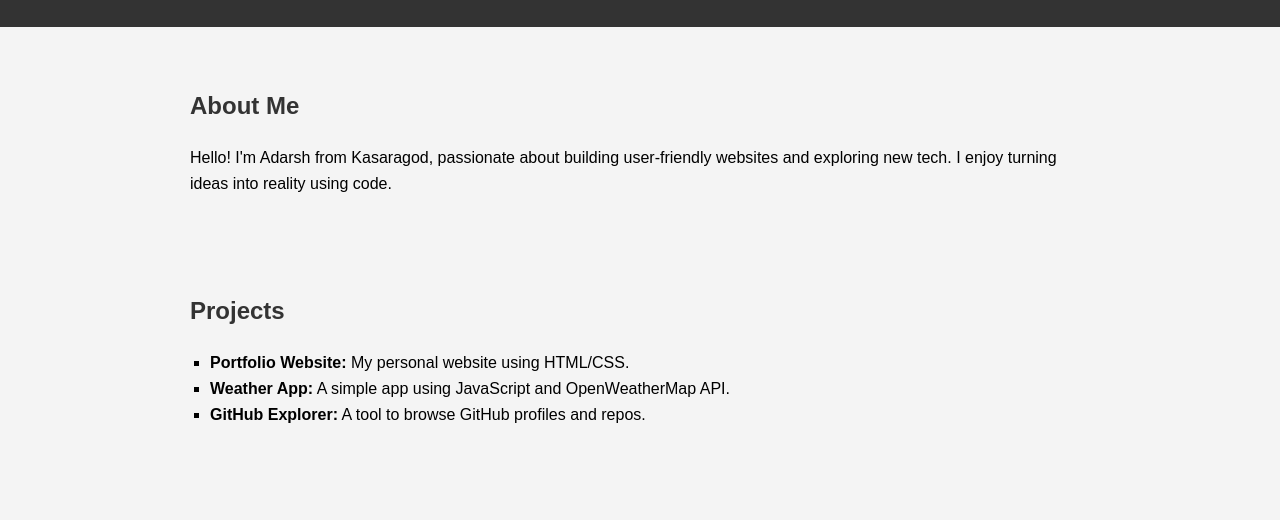
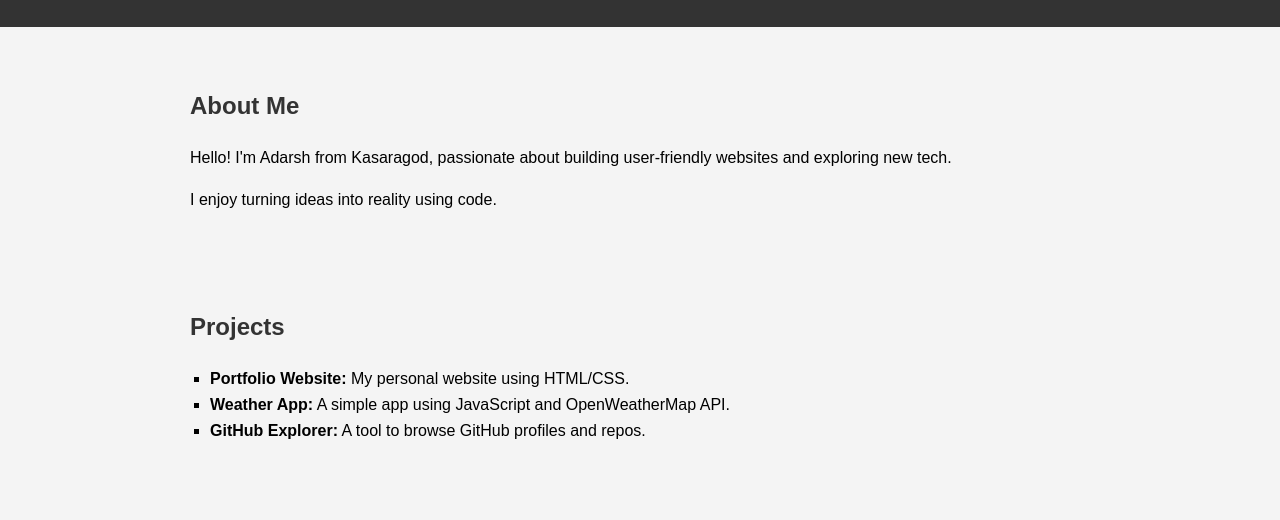
Before and after one commit to Hitha2/portfolio-site, a plain HTML site: page index.html in a window 1280 px wide. Shown: the part 209-729 px from the top of the page. Drawn offline with Linux system fonts and the light colour scheme.

Commit message:
Updated portfolio successfully added

```diff
--- a/index.html
+++ b/index.html
@@ -16,9 +16,8 @@
 
   <section id="about" class="container">
     <h2>About Me</h2>
-    <p>
-      Hello! I'm Adarsh from Kasaragod, passionate about building user-friendly websites and exploring new tech. I enjoy turning ideas into reality using code.
-    </p>
+    <p>Hello! I'm Adarsh from Kasaragod, passionate about building user-friendly websites and exploring new tech.</p>
+      <p>I enjoy turning ideas into reality using code.</p>
   </section>
 
   <section id="projects" class="container">
```
